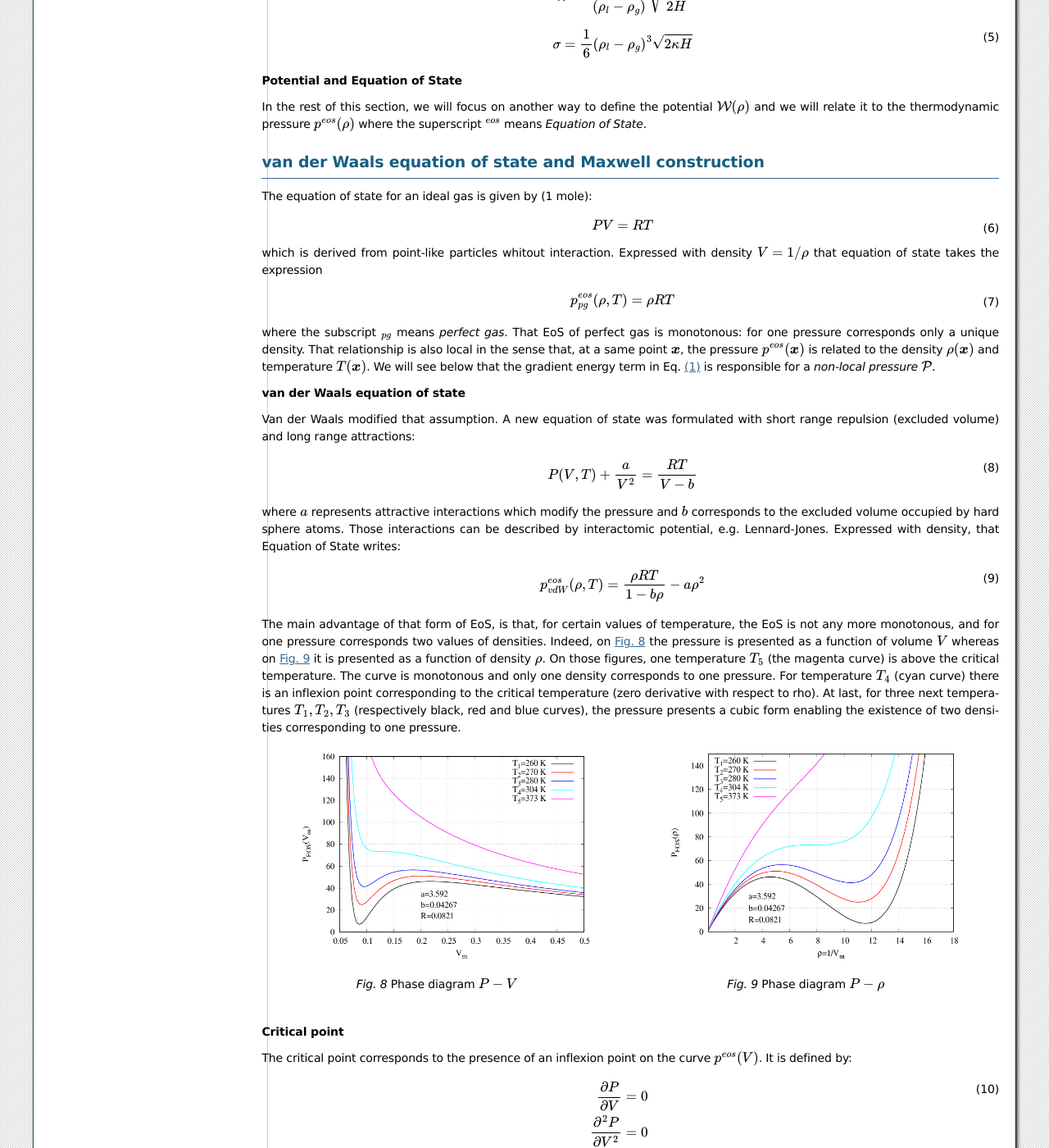
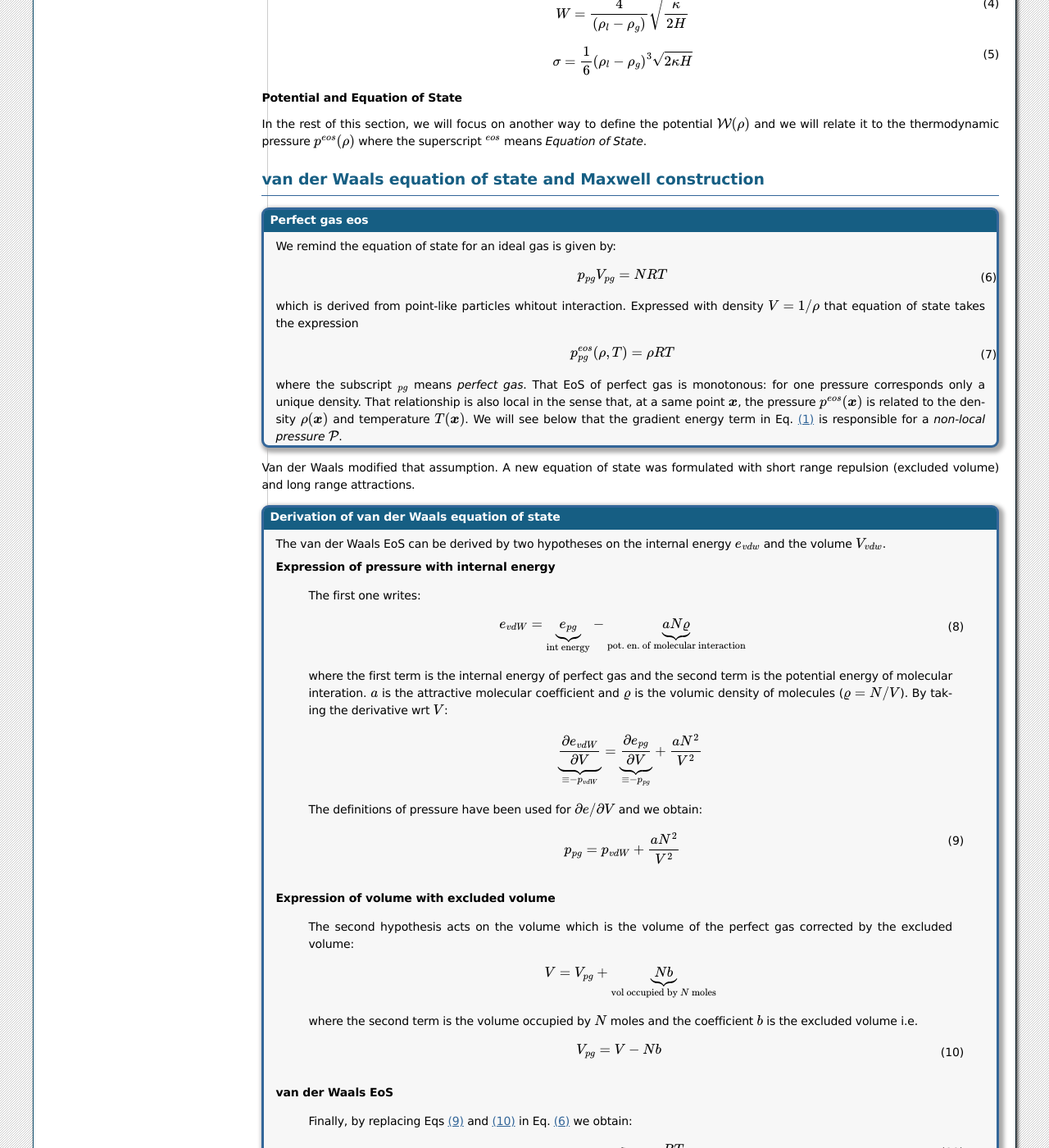
Before and after one commit to cea-lbm-saclay/LBM_Saclay_Documentation, a Sphinx documentation site: the page built from doc/src_doc/05_COURSES/Thermo-PhaseTransition/01_NavierStokes_Korteweg.rst, in a window 1280 px wide and 1400 px high, scrolled down 957 px. Shown: the whole window at 82% size. Built offline with Sphinx 7.4.7, drawn with Linux system fonts in a browser that asks for light colours; cross-references to code outside the pages are shown as plain code; some of the changed text lies outside the part shown.

Commit message:
Update phase change model

```diff
--- a/doc/src_doc/05_COURSES/Thermo-PhaseTransition/01_NavierStokes_Korteweg.rst
+++ b/doc/src_doc/05_COURSES/Thermo-PhaseTransition/01_NavierStokes_Korteweg.rst
@@ -1,9 +1,11 @@
+.. include:: ../../Substitutions.rst
+
 .. _Model_NSK_Course:
 
 Isothermal Navier-Stokes/Korteweg model
 =======================================
 
-Historically, the thermodynamic theory of capillarity was developed by van der Waals under the hypothesis of a continuous variation of density :footcite:p:`vanderWaals1979`, :footcite:p:`Rowlinson1979`. In that sense, this is the very first diffuse interface theory. Next Korteweg has modified the Navier-Stokes equations to take into account the surface tension force through what we call the Korteweg's tensor :footcite:p:`Korteweg1901`. Those equations are known as the Navier-Stokes/Korteweg model (NSK) which is a popular model for simulating two-phase flows. That model is a low Mach formulation of the Navier-Stokes equations, where :math:`\rho` plays the role of phase index. The two-phase behavior is obtained by an appropriate choice of the Equation of State (EoS). The NSK model is an alternative model to the Navier-Stokes/Conservative Allen-Cahn model for two incompressible fluids (see :ref:`Model_iNS_with_PhaseField_Course`).
+Historically, the thermodynamic theory of capillarity was developed by van der Waals under the hypothesis of a continuous variation of density :footcite:p:`vanderWaals1979`, :footcite:p:`Rowlinson1979`. In that sense, this is the very first diffuse interface theory. Next Korteweg has modified the Navier-Stokes equations to take into account the surface tension force through what we call the Korteweg's tensor :footcite:p:`Korteweg1901`. Those equations are known as the Navier-Stokes/Korteweg model (NSK) which is a popular model for simulating two-phase flows. That model is a (quasi-) compressible formulation of the Navier-Stokes equations, where :math:`\rho` plays the role of phase index. The two-phase behavior is obtained by an appropriate choice of the Equation of State (EoS). The NSK model is an alternative model to the Navier-Stokes/Conservative Allen-Cahn model for two incompressible fluids (see :ref:`Model_iNS_with_PhaseField_Course`). It is also known in the literature by the model of "van der Waals fluids".
 
 Free energy functional with :math:`\rho`
 ----------------------------------------
@@ -19,7 +21,7 @@ where :math:`\rho\equiv \rho(\boldsymbol{x},t)` is the fluid density which repla
 
 **Double-well potentiel**
 
-In two-phase flows literature the free energy density :math:`\mathcal{W}(\rho)` can take two different forms. In the first one, it takes a similar form as previously noted :math:`f_{dw}(\phi)`:
+In the literature of two-phase flows, the free energy density :math:`\mathcal{W}(\rho)` can take two different forms. In the first one, it takes a similar form as previously noted :math:`f_{dw}(\phi)`:
 
 .. math::
    :label:
@@ -52,39 +54,84 @@ In the rest of this section, we will focus on another way to define the potentia
 van der Waals equation of state and Maxwell construction
 --------------------------------------------------------
 
-The equation of state for an ideal gas is given by (1 mole):
+.. admonition:: Perfect gas eos
 
-.. math::
-   :label: EoS_Perfect_Gas_NSK_Course
+   We remind the equation of state for an ideal gas is given by:
 
-    PV=RT
+   .. math::
+      :label: EoS_Perfect_Gas_NSK_Course
 
-which is derived from point-like particles whitout interaction. Expressed with density :math:`V=1/\rho` that equation of state takes the expression
+      p_{pg}V_{pg}=NRT
 
-.. math::
-   :label: EoS_Perfect_Gas_Density_NSK_Course
+   which is derived from point-like particles whitout interaction. Expressed with density :math:`V=1/\rho` that equation of state takes the expression
 
-   p^{eos}_{pg}(\rho,T)=\rho RT
+   .. math::
+      :label: EoS_Perfect_Gas_Density_NSK_Course
 
-where the subscript :math:`_{pg}` means *perfect gas*. That EoS of perfect gas is monotonous: for one pressure corresponds only a unique density. That relationship is also local in the sense that, at a same point :math:`\boldsymbol{x}`, the pressure :math:`p^{eos}(\boldsymbol{x})` is related to the density :math:`\rho(\boldsymbol{x})` and temperature :math:`T(\boldsymbol{x})`. We will see below that the gradient energy term in Eq. :eq:`Free_Energy_NSK_Course` is responsible for a *non-local pressure* :math:`\mathcal{P}`.
+      p^{eos}_{pg}(\rho,T)=\rho RT
 
-**van der Waals equation of state**
+   where the subscript :math:`_{pg}` means *perfect gas*. That EoS of perfect gas is monotonous: for one pressure corresponds only a unique density. That relationship is also local in the sense that, at a same point :math:`\boldsymbol{x}`, the pressure :math:`p^{eos}(\boldsymbol{x})` is related to the density :math:`\rho(\boldsymbol{x})` and temperature :math:`T(\boldsymbol{x})`. We will see below that the gradient energy term in Eq. :eq:`Free_Energy_NSK_Course` is responsible for a *non-local pressure* :math:`\mathcal{P}`.
 
-Van der Waals modified that assumption. A new equation of state was formulated with short range repulsion (excluded volume) and long range attractions:
+Van der Waals modified that assumption. A new equation of state was formulated with short range repulsion (excluded volume) and long range attractions.
 
-.. math::
-   :label: EoS_VdW_NSK_Course
+.. admonition:: Derivation of van der Waals equation of state
 
-   P(V,T)+\frac{a}{V^2}=\frac{RT}{V-b}
+   The van der Waals EoS can be derived by two hypotheses on the internal energy :math:`e_{vdw}` and the volume :math:`V_{vdw}`.
 
-where :math:`a` represents attractive interactions which modify the pressure and :math:`b` corresponds to the excluded volume occupied by hard sphere atoms. Those interactions can be described by interactomic potential, e.g. Lennard-Jones. Expressed with density, that Equation of State writes:
+   **Expression of pressure with internal energy**
 
-.. math::
-   :label: EoS_VdW_Density_NSK_Course
+      The first one writes:
 
-   p^{eos}_{vdW}(\rho,T)=\frac{\rho RT}{1-b\rho}-a\rho^2
+      .. math::
+         :label: InternalEnergy-vdW
 
-The main advantage of that form of EoS, is that, for certain values of temperature, the EoS is not any more monotonous, and for one pressure corresponds two values of densities. Indeed, on :numref:`Fig-EoS_vdW_Volume_NSK_Course` the pressure is presented as a function of volume :math:`V` whereas on :numref:`Fig-EoS_vdW_Density_NSK_Course` it is presented as a function of density :math:`\rho`. On those figures, one temperature :math:`T_5` (the magenta curve) is above the critical temperature. The curve is monotonous and only one density corresponds to one pressure. For temperature :math:`T_4` (cyan curve) there is an inflexion point corresponding to the critical temperature (zero derivative with respect to \rho). At last, for three next temperatures :math:`T_1,T_2,T_3` (respectively black, red and blue curves), the pressure presents a cubic form enabling the existence of two densities corresponding to one pressure.
+         e_{vdW}=\underbrace{e_{pg}}_{\text{int energy}}-\underbrace{aN\varrho}_{\text{pot. en. of molecular interaction}}
+
+      where the first term is the internal energy of perfect gas and the second term is the potential energy of molecular interation. :math:`a` is the attractive molecular coefficient and :math:`\varrho` is the volumic density of molecules (:math:`\varrho=N/V`). By taking the derivative wrt :math:`V`:
+
+      .. math::
+
+         \underbrace{\frac{\partial e_{vdW}}{\partial V}}_{\equiv-p_{vdW}}=\underbrace{\frac{\partial e_{pg}}{\partial V}}_{\equiv-p_{pg}}+\frac{aN^{2}}{V^{2}}
+
+      The definitions of pressure have been used for :math:`\partial{e}/\partial{V}` and we obtain:
+
+      .. math::
+         :label: Def-Ppg
+
+         p_{pg}=p_{vdW}+\frac{aN^{2}}{V^{2}}
+
+   **Expression of volume with excluded volume**
+
+      The second hypothesis acts on the volume which is the volume of the perfect gas corrected by the excluded volume:
+
+      .. math::
+
+         V=V_{pg}+\underbrace{Nb}_{\text{vol occupied by }N\text{ moles}}
+
+      where the second term is the volume occupied by :math:`N` moles and the coefficient :math:`b` is the excluded volume i.e.
+
+      .. math::
+         :label: Def-Vpg
+
+         V_{pg}=V-Nb
+
+   **van der Waals EoS**
+
+      Finally, by replacing Eqs :eq:`Def-Ppg` and :eq:`Def-Vpg` in Eq. :eq:`EoS_Perfect_Gas_NSK_Course` we obtain:
+
+      .. math::
+         :label: EoS_VdW_NSK_Course
+
+         P(V,T)+\frac{a}{V^2}=\frac{RT}{V-b}
+
+      where :math:`a` represents attractive interactions which modify the pressure and :math:`b` corresponds to the excluded volume occupied by hard sphere atoms. Those interactions can be described by interactomic potential, e.g. Lennard-Jones. Expressed with density, that Equation of State writes:
+
+      .. math::
+         :label: EoS_VdW_Density_NSK_Course
+
+         p^{eos}_{vdW}(\rho,T)=\frac{\rho RT}{1-b\rho}-a\rho^2
+
+The main advantage of the van der Waals EoS, is that, for certain values of temperature, the EoS is not any more monotonous, and for one pressure corresponds two values of densities. Indeed, on :numref:`Fig-EoS_vdW_Volume_NSK_Course` the pressure is presented as a function of volume :math:`V` whereas on :numref:`Fig-EoS_vdW_Density_NSK_Course` it is presented as a function of density :math:`\rho`. On those figures, one temperature :math:`T_5` (the magenta curve) is above the critical temperature. The curve is monotonous and only one density corresponds to one pressure. For temperature :math:`T_4` (cyan curve) there is an inflexion point corresponding to the critical temperature (zero derivative with respect to \rho). At last, for three next temperatures :math:`T_1,T_2,T_3` (respectively black, red and blue curves), the pressure presents a cubic form enabling the existence of two densities corresponding to one pressure.
 
 .. container:: sphinx-features
 
```
